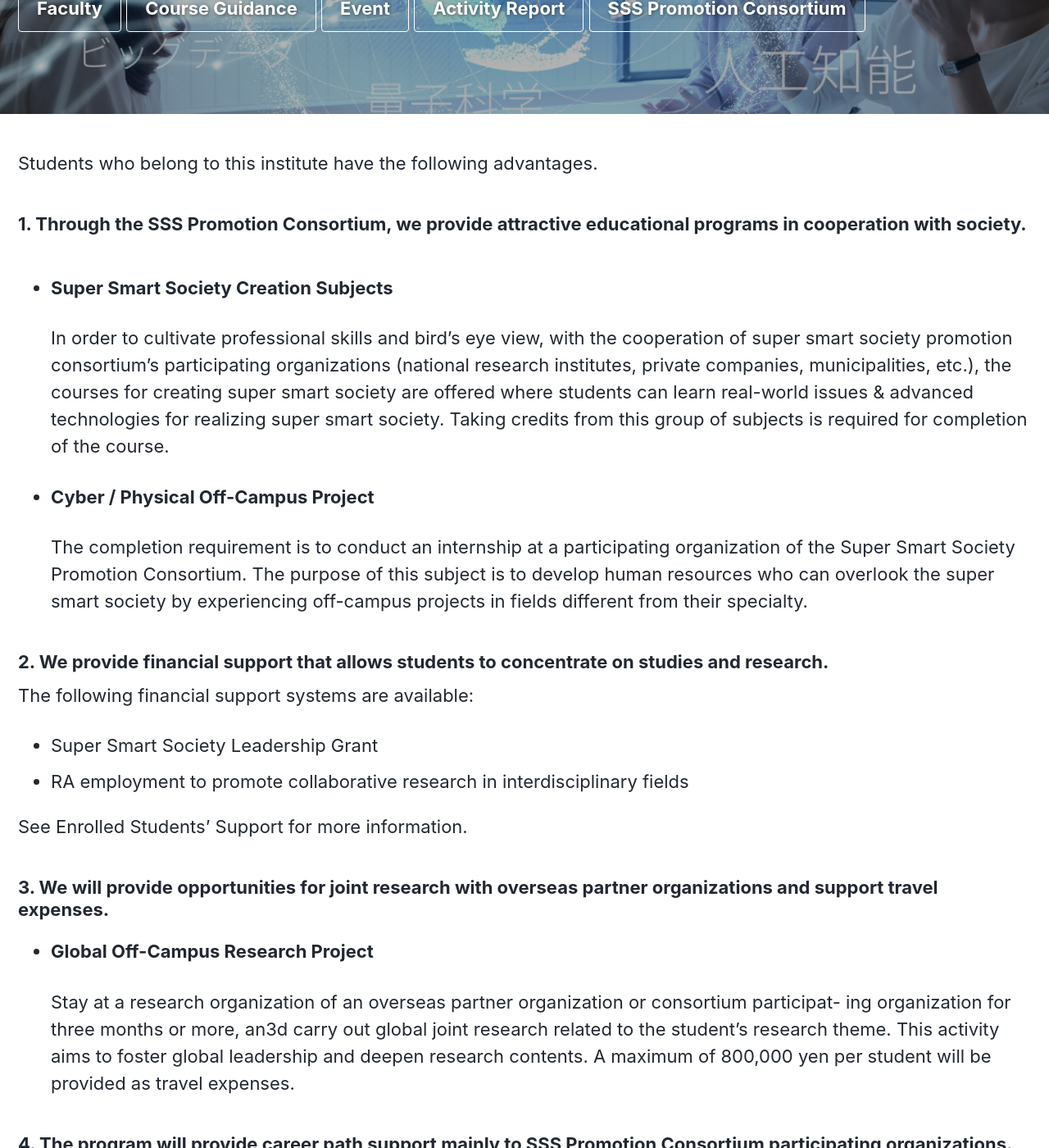
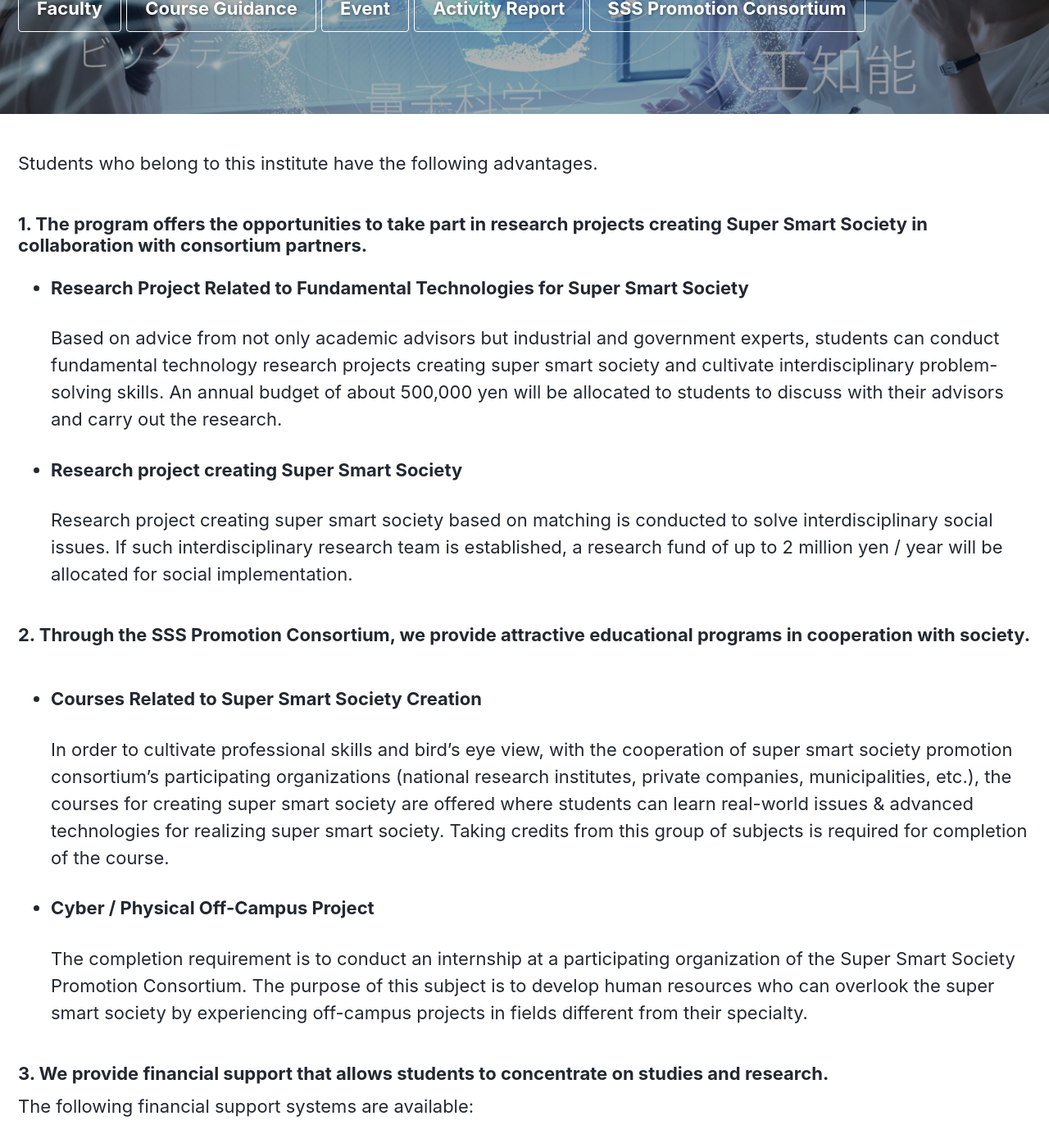
Before and after one commit to fl1d/w0ex.github.io, a Jekyll site: the page built from _pages/merit_en.md, in a window 1280 px wide and 1400 px high, scrolled down 326 px. Shown: the whole window at 82% size. Built offline with Jekyll 4.4.1, drawn with Linux system fonts in a browser that asks for light colours; cached includes are drawn as plain includes; nearby versions of some CDN libraries; some of the changed text lies outside the part shown.

Commit message:
merit_en fix

```diff
--- a/_pages/merit_en.md
+++ b/_pages/merit_en.md
@@ -30,9 +30,20 @@ header:
 
 Students who belong to this institute have the following advantages.
 
-### 1. Through the SSS Promotion Consortium, we provide attractive educational programs in cooperation with society.
 
-* **Super Smart Society Creation Subjects**
+### 1. The program offers the opportunities to take part in research projects creating Super Smart Society in collaboration with consortium partners.
+
+* **Research Project Related to Fundamental Technologies for Super Smart Society**
+
+  Based on advice from not only academic advisors but industrial and government experts, students can conduct fundamental technology research projects creating super smart society and cultivate interdisciplinary problem-solving skills. An annual budget of about 500,000 yen will be allocated to students to discuss with their advisors and carry out the research.
+
+* **Research project creating Super Smart Society**
+
+  Research project creating super smart society based on matching is conducted to solve interdisciplinary social issues. If such interdisciplinary research team is established, a research fund of up to 2 million yen / year will be allocated for social implementation.
+
+### 2. Through the SSS Promotion Consortium, we provide attractive educational programs in cooperation with society.
+
+* **Courses Related to Super Smart Society Creation**
 
   In order to cultivate professional skills and bird's eye view, with the cooperation of super smart society promotion consortium’s participating organizations (national research institutes, private companies, municipalities, etc.), the courses for creating super smart society are offered where students can learn real-world issues & advanced technologies for realizing super smart society. Taking credits from this group of subjects is required for completion of the course.
 
```
Also changed, not shown: other parts of _pages/merit_en.md (+4 -4 lines).
